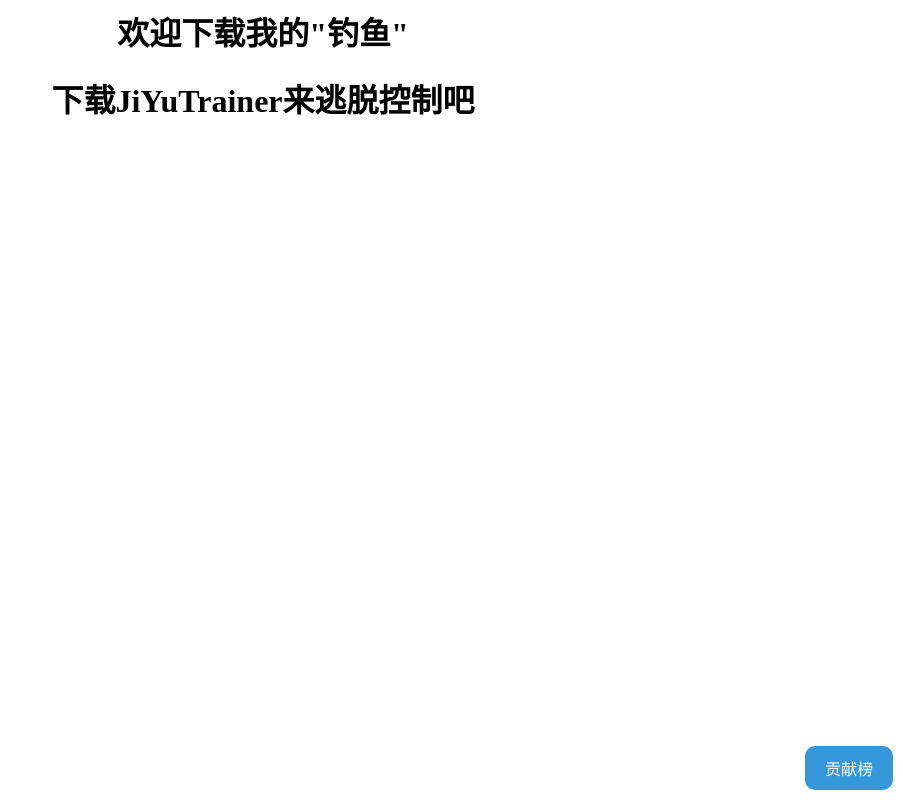
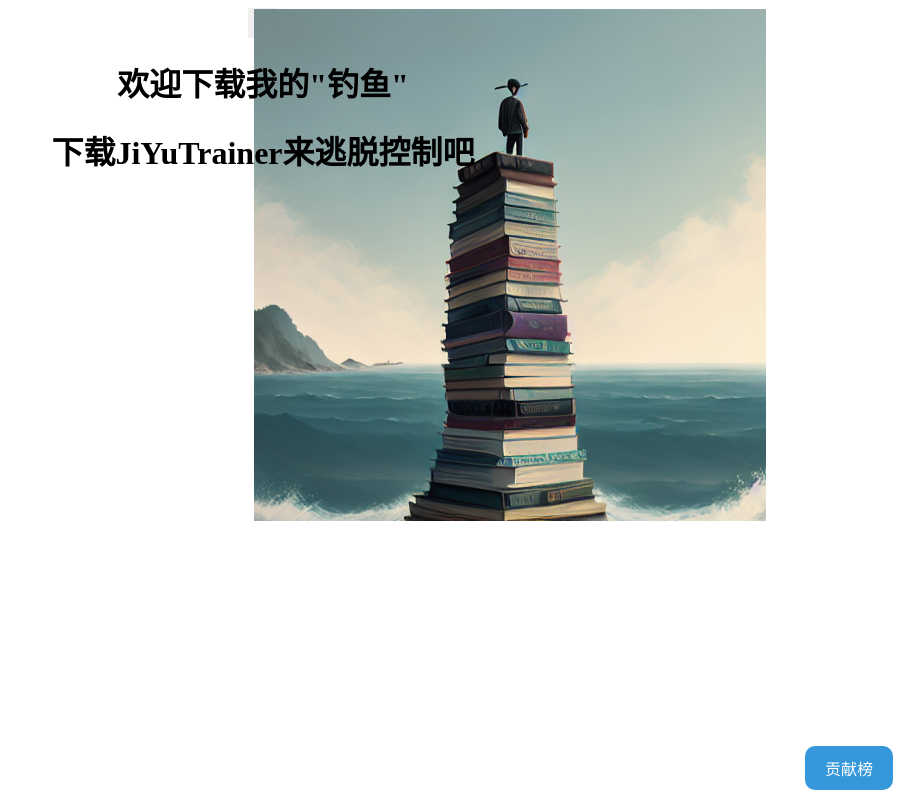
Before and after one commit to lyuwenhan/lyuwenhan.github.io, a plain HTML site: page index.html in a window 1280 px wide. Shown: the whole page, without its empty margins (377-1280 px from the left). Drawn offline with Linux system fonts and the light colour scheme.

Commit message:
Update index.html

```diff
--- a/index.html
+++ b/index.html
@@ -41,10 +41,19 @@
 		.a:hover {
 			filter: brightness(90%);
 		}
+
+		.b {
+			width: 30px;
+			height: 30px;
+			background-size: cover;
+			border: none;
+			cursor: pointer;
+		}
 	</style>
 </head>
 
 <body>
+	<button class="b"><img src="file/icon.png"></button>
 	<h1><a href='/fishing'>欢迎下载我的"钓鱼"</a><br></h1>
 	<h1><a href='/file/JiYuTrainer.exe'>下载JiYuTrainer来逃脱控制吧</a><br></h1>
 	<a href="/contribution" class="a">贡献榜</a>
```
